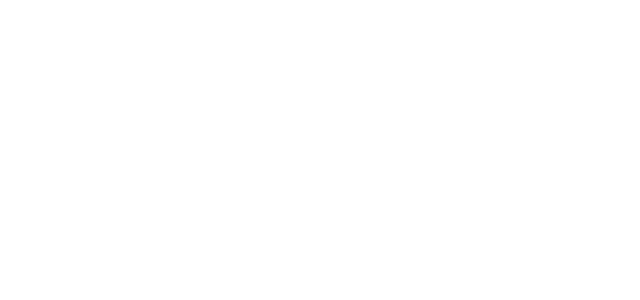
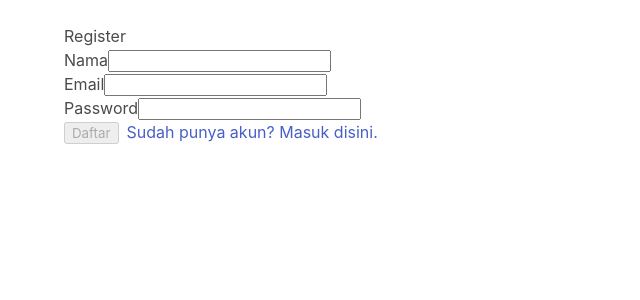
Before and after one commit to fhira21/ProjectUAS_frontend, a React (Create React App) app: page /register in a window 1280 px wide. Before the commit this address had no page. Shown: the top 300 px of the page, without its empty margins (0-640 px from the left). Built offline with nearby package versions, Linux system fonts and the light colour scheme.

Commit message:
first commit

```diff
--- a/src/App.js
+++ b/src/App.js
@@ -1,20 +1,48 @@
-import { BrowserRouter, Routes, Route } from "react-router-dom";
+import React, { useState } from "react";
+import { BrowserRouter as Router, Routes, Route } from "react-router-dom";
 import UserList from "./components/UserList";
 import AddUser from "./components/AddUser";
 import EditUser from "./components/EditUser";
+import Register from "./components/register";
+import Login from "./components/login";
 
-function App() {
+const App = () => {
+  const [registeredUsers, setRegisteredUsers] = useState([]);
+  const [error, setError] = useState("");
+
+  const handleRegister = (userData) => {
+    // Add the new user data to the registeredUsers state
+    setRegisteredUsers([...registeredUsers, userData]);
+  };
+
+  const handleLogin = (userData) => {
+    // Check if the user data matches any registered user
+    const user = registeredUsers.find(
+      (user) => user.email === userData.email && user.password === userData.password
+    );
+
+    if (user) {
+      // Handle successful login, e.g., redirect to the dashboard page
+      console.log("Logged in successfully!");
+      setError("");
+    } else {
+      setError("Email atau password tidak cocok.");
+    }
+  };
+
   return (
-    <BrowserRouter>
+    <Router>
       <div className="container">
         <Routes>
-          <Route path="/" element={<UserList />} />
-          <Route path="add" element={<AddUser />} />
-          <Route path="edit/:id" element={<EditUser />} />
+          <Route path="/" element={<Login handleLogin={handleLogin} error={error} />} />
+          <Route path="/register" element={<Register handleRegister={handleRegister} />} />
+          <Route path="/list" element={<UserList />} />
+          <Route path="/add" element={<AddUser />} />
+          <Route path="/edit/:id" element={<EditUser />} />
         </Routes>
       </div>
-    </BrowserRouter>
+    </Router>
   );
-}
+};
 
 export default App;
--- a/src/components/AddUser.js
+++ b/src/components/AddUser.js
@@ -20,6 +20,10 @@ const AddUser = () => {
     } catch (error) {
       console.log(error);
     }
+  };
+
+  const goBack = () => {
+    navigate("/");
   };
 
   return (
@@ -64,9 +68,14 @@ const AddUser = () => {
               </div>
             </div>
           </div>
-          <div className="field">
+          <div className="field is-grouped">
             <div className="control">
-              <button type="submit" className="button is-success">
+              <button type="button" className="button is-success" onClick={goBack}>
+                Back
+              </button>
+            </div>
+            <div className="control is-flex-grow-1">
+              <button type="submit" className="button is-success is-pulled-right">
                 Save
               </button>
             </div>
--- a/src/components/UserList.js
+++ b/src/components/UserList.js
@@ -1,9 +1,10 @@
 import React, { useState, useEffect } from "react";
 import axios from "axios";
-import { Link } from "react-router-dom";
+import { Link, useNavigate } from "react-router-dom";
 
 const UserList = () => {
   const [users, setUser] = useState([]);
+  const navigate = useNavigate();
 
   useEffect(() => {
     getUsers();
@@ -23,12 +24,25 @@ const UserList = () => {
     }
   };
 
+  const handleLogout = () => {
+    navigate("/");
+  };
+
   return (
     <div className="columns mt-5">
       <div className="column is-half">
-        <Link to="add" className="button is-success">
-          Add New
-        </Link>
+        <div className="level">
+          <div className="level-left">
+            <Link to="/add" className="button is-success mr-2">
+              Add New
+            </Link>
+          </div>
+          <div className="level-right">
+            <button className="button is-danger" onClick={handleLogout}>
+              Logout
+            </button>
+          </div>
+        </div>
         <table className="table is-striped is-fullwidth mt-2">
           <thead>
             <tr>
--- /dev/null
+++ b/src/components/login.js
@@ -0,0 +1,83 @@
+import React, { useState } from "react";
+import { Link, useNavigate } from "react-router-dom";
+
+const Login = ({ handleLogin, error }) => {
+  const [formData, setFormData] = useState({
+    email: "",
+    password: "",
+  });
+  const [isFormFilled, setIsFormFilled] = useState(false);
+  const navigate = useNavigate();
+
+  const handleChange = (e) => {
+    const { name, value } = e.target;
+    setFormData({
+      ...formData,
+      [name]: value,
+    });
+    validateField(name, value);
+  };
+
+  const validateField = (fieldName, value) => {
+    let isFilled = true;
+    if (value.trim() === "") {
+      isFilled = false;
+    }
+    setIsFormFilled(isFilled);
+  };
+
+  const handleSubmit = (e) => {
+    e.preventDefault();
+    // Periksa apakah semua kolom telah diisi
+    if (isFormFilled) {
+      // Panggil fungsi handleLogin yang diteruskan dari komponen induk
+      handleLogin(formData);
+      navigate("/list"); // Gunakan fungsi navigate untuk mengarahkan ke "/list"
+      alert("Anda berhasil login!");
+    } else {
+      alert("Harap isi semua data yang diperlukan.");
+    }
+  };
+
+  return (
+    <div className="container mt-5">
+      <h2>Login</h2>
+      {error && <div className="alert alert-danger">{error}</div>}
+      <form onSubmit={handleSubmit}>
+        <div className="form-group">
+          <label htmlFor="email">Email</label>
+          <input
+            type="email"
+            className="form-control"
+            id="email"
+            name="email"
+            value={formData.email}
+            onChange={handleChange}
+            required
+          />
+        </div>
+        <div className="form-group">
+          <label htmlFor="password">Kata Sandi</label>
+          <input
+            type="password"
+            className="form-control"
+            id="password"
+            name="password"
+            value={formData.password}
+            onChange={handleChange}
+            required
+          />
+        </div>
+        <button type="submit" className="btn btn-primary" disabled={!isFormFilled}>
+          Masuk
+        </button>
+
+        <Link to="/register" className="btn btn-link ml-2">
+          Belum punya akun? Daftar disini.
+        </Link>
+      </form>
+    </div>
+  );
+};
+
+export default Login;
--- /dev/null
+++ b/src/components/register.js
@@ -0,0 +1,84 @@
+import React, { useState } from "react";
+import { Link, useNavigate } from "react-router-dom";
+//import "./register.css";
+
+const Register = ({ handleRegister }) => {
+    const [formData, setFormData] = useState({
+        name: "",
+        email: "",
+        password: "",
+    });
+    const [isFormFilled, setIsFormFilled] = useState(false);
+    const navigate = useNavigate();
+
+    const handleChange = (e) => {
+        setFormData({
+            ...formData,
+            [e.target.name]: e.target.value,
+        });
+        // Cek apakah semua data telah diisi dan atur nilai isFormFilled
+        const isFilled = Object.values(formData).every((value) => value.trim() !== "");
+        setIsFormFilled(isFilled);
+    };
+
+    const handleSubmit = (e) => {
+        e.preventDefault();
+        // Call the handleRegister function passed from the parent component
+        handleRegister(formData);
+        navigate("/");
+        // Tampilkan notifikasi sukses jika diperlukan
+        alert("User berhasil didaftarkan!");
+    };
+
+    return (
+        <div className="container mt-5">
+            <h2>Register</h2>
+            <form onSubmit={handleSubmit}>
+                <div className="form-group">
+                    <label htmlFor="name">Nama</label>
+                    <input
+                        type="text"
+                        className="form-control"
+                        id="name"
+                        name="name"
+                        value={formData.name}
+                        onChange={handleChange}
+                        required
+                    />
+                </div>
+                <div className="form-group">
+                    <label htmlFor="email">Email</label>
+                    <input
+                        type="email"
+                        className="form-control"
+                        id="email"
+                        name="email"
+                        value={formData.email}
+                        onChange={handleChange}
+                        required
+                    />
+                </div>
+                <div className="form-group">
+                    <label htmlFor="password">Password</label>
+                    <input
+                        type="password"
+                        className="form-control"
+                        id="password"
+                        name="password"
+                        value={formData.password}
+                        onChange={handleChange}
+                        required
+                    />
+                </div>
+                <button type="submit" className="btn btn-primary" disabled={!isFormFilled}>
+                    Daftar
+                </button>
+                <Link to="/" className="btn btn-link ml-2">
+                    Sudah punya akun? Masuk disini.
+                </Link>
+            </form>
+        </div>
+    );
+};
+
+export default Register;
```
